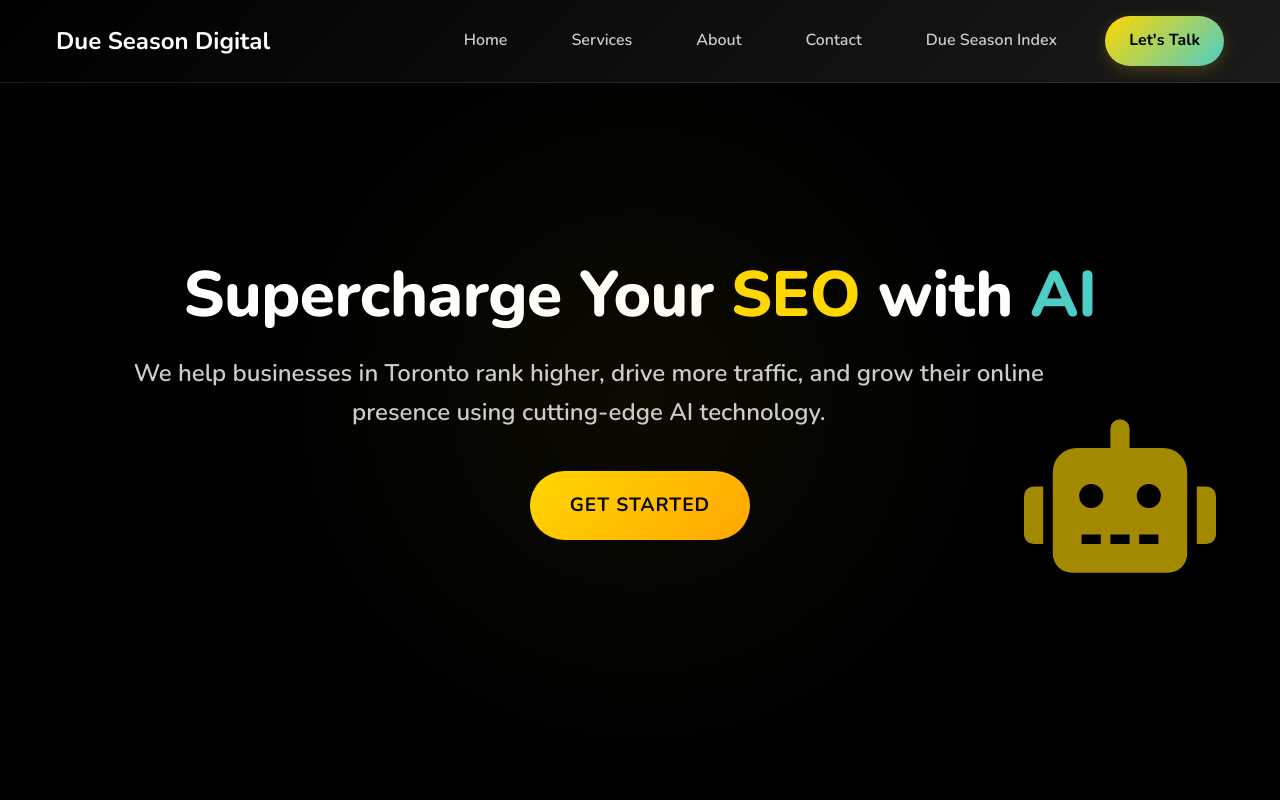
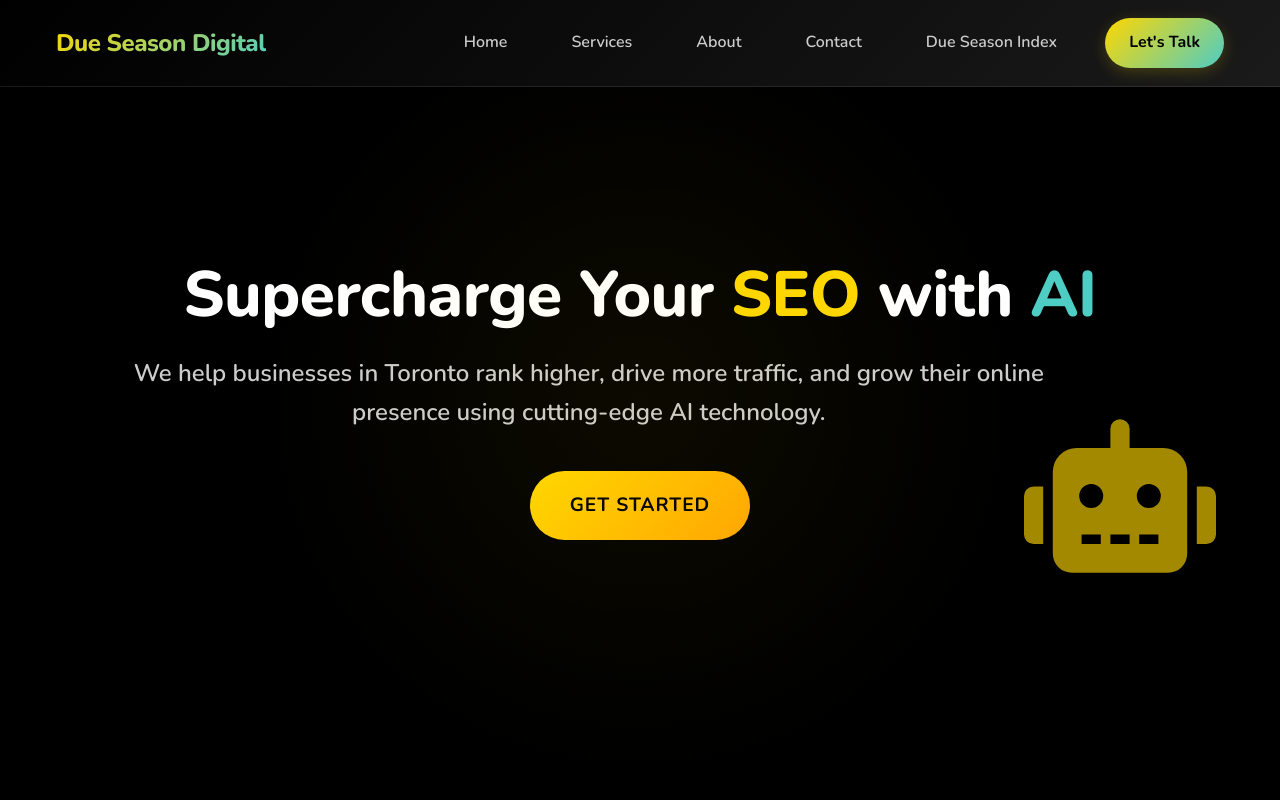
Before and after one commit to KJGuce/dueseasondigital.github.io, a React (Vite) app in the folder react-site/: page / in a window 1280 px wide. Shown: the top 800 px of the page. Built offline with nearby package versions, Linux system fonts and the light colour scheme.

Commit message:
Enhance logo styling with gradient effect and hover animations

```diff
--- a/react-site/src/components/Navbar.module.css
+++ b/react-site/src/components/Navbar.module.css
@@ -22,14 +22,43 @@
 
 .logo {
   font-size: 1.5rem;
-  font-weight: 700;
-  color: var(--color-text);
+  font-weight: 800;
+  background: linear-gradient(
+    135deg,
+    var(--color-primary) 0%,
+    var(--color-accent) 100%
+  );
+  -webkit-background-clip: text;
+  background-clip: text;
+  color: transparent;
   text-decoration: none;
-  transition: color 0.3s ease;
+  transition: all 0.3s ease;
+  letter-spacing: -0.5px;
+  position: relative;
+  padding: 0.5rem 0;
+}
+
+.logo::after {
+  content: "";
+  position: absolute;
+  bottom: 0;
+  left: 0;
+  width: 0;
+  height: 2px;
+  background: linear-gradient(
+    135deg,
+    var(--color-primary) 0%,
+    var(--color-accent) 100%
+  );
+  transition: width 0.3s ease;
 }
 
 .logo:hover {
-  color: var(--color-primary);
+  transform: translateY(-1px);
+}
+
+.logo:hover::after {
+  width: 100%;
 }
 
 .navLinks {
```
